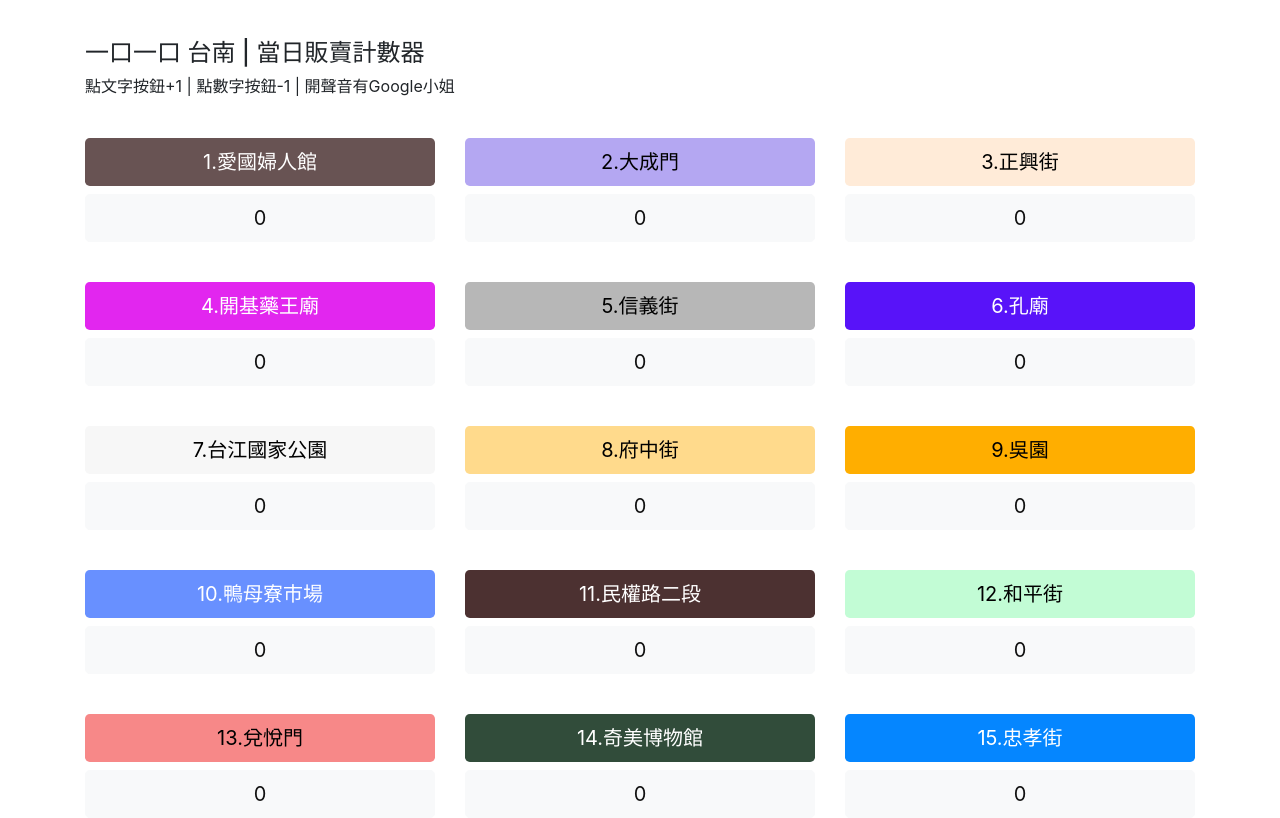
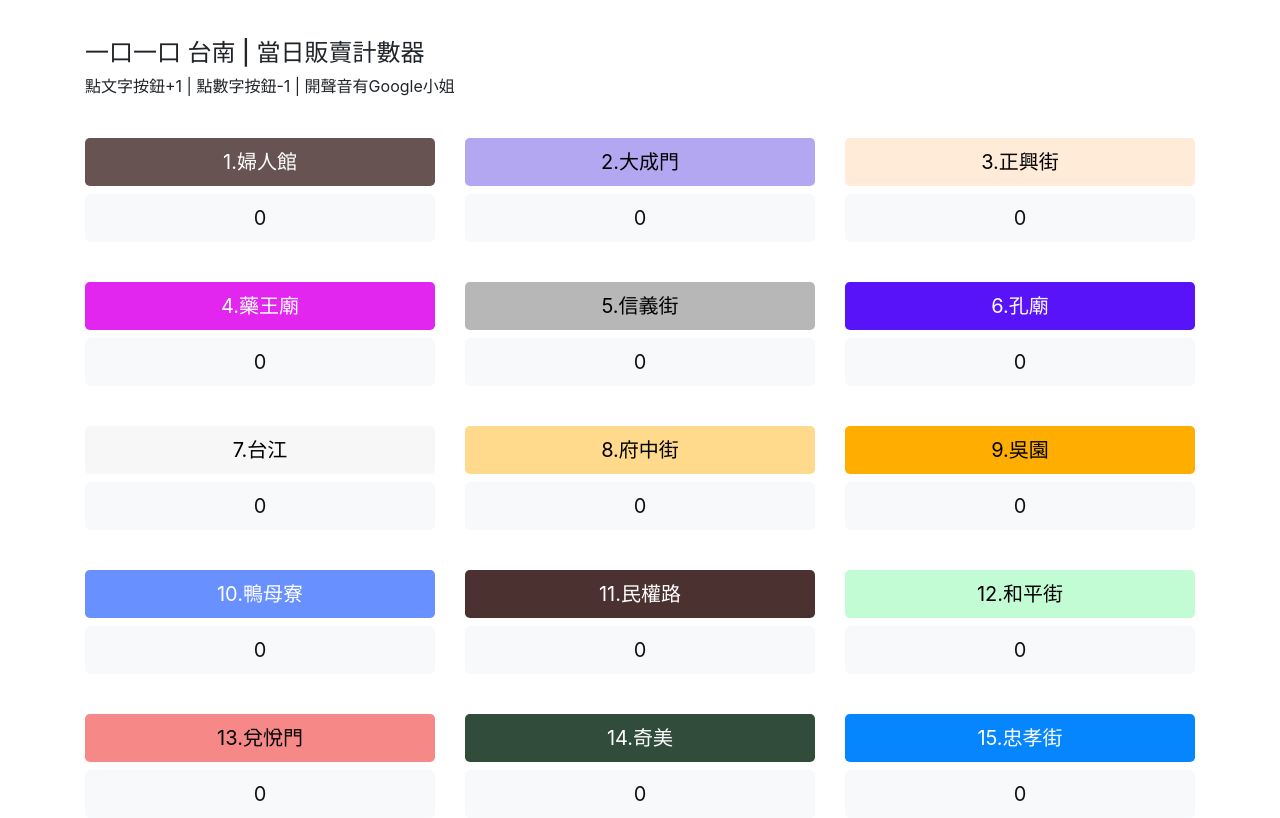
Before and after one commit to ygtw/multi-tts-counter-designexpo, a plain HTML site: page index.html in a window 1280 px wide. Drawn offline with nearby package versions, Linux system fonts and the light colour scheme.

Commit message:
text fix

```diff
--- a/index.html
+++ b/index.html
@@ -57,20 +57,20 @@ var row = 3;
 
 var i=1;
 
-objs_t[i++]="1.愛國婦人館"
+objs_t[i++]="1.婦人館"
 objs_t[i++]="2.大成門"
 objs_t[i++]="3.正興街"
-objs_t[i++]="4.開基藥王廟"
+objs_t[i++]="4.藥王廟"
 objs_t[i++]="5.信義街"
 objs_t[i++]="6.孔廟"
-objs_t[i++]="7.台江國家公園"
+objs_t[i++]="7.台江"
 objs_t[i++]="8.府中街"
 objs_t[i++]="9.吳園"
-objs_t[i++]="10.鴨母寮市場"
-objs_t[i++]="11.民權路二段"
+objs_t[i++]="10.鴨母寮"
+objs_t[i++]="11.民權路"
 objs_t[i++]="12.和平街"
 objs_t[i++]="13.兌悅門"
-objs_t[i++]="14.奇美博物館"
+objs_t[i++]="14.奇美"
 objs_t[i++]="15.忠孝街"
 
 var temphtml = $("#main").html();
```
